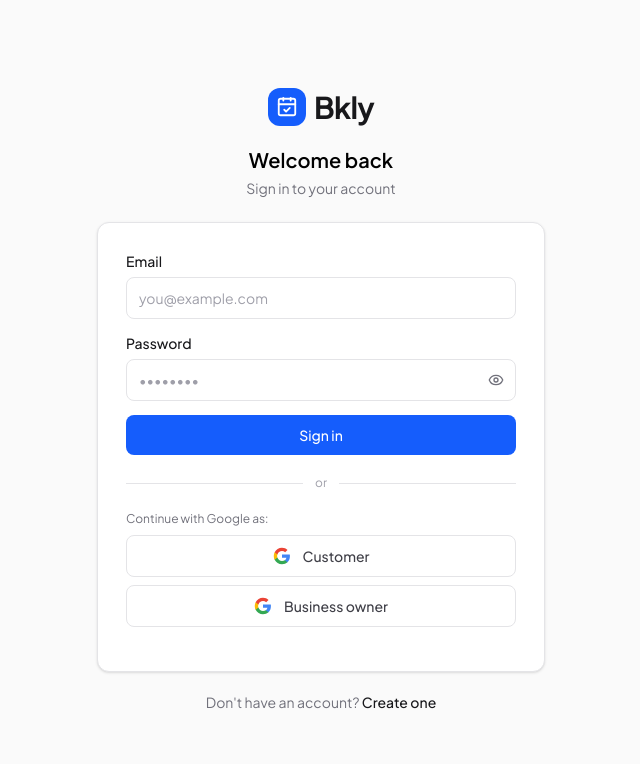
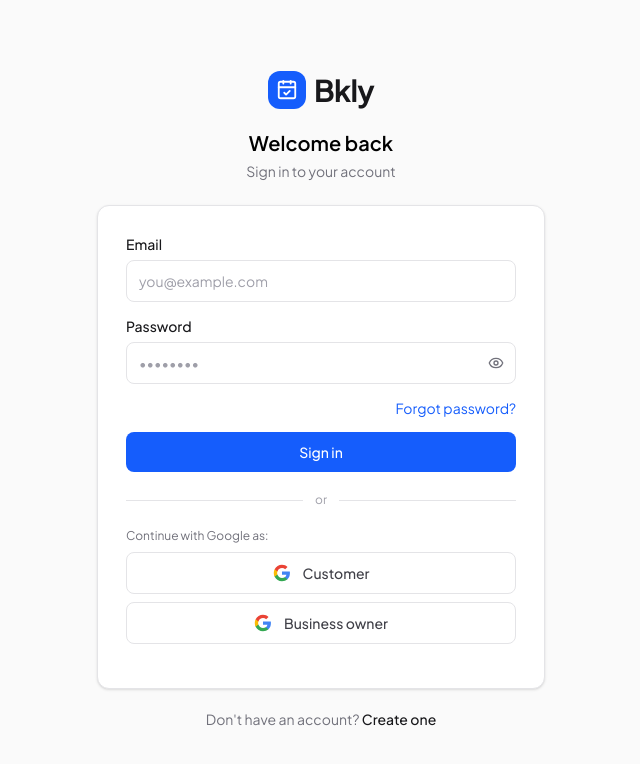
Before and after one commit to EkeanyanwuDavid/appointment-sass, a React (Vite) app in the folder frontend/: page /login in a window 1280 px wide. Shown: the top 764 px of the page, without its empty margins (319-959 px from the left). Built offline with nearby package versions, Linux system fonts and the light colour scheme; a web font is replaced by a local one.

Commit message:
login and register

```diff
--- a/frontend/src/App.tsx
+++ b/frontend/src/App.tsx
@@ -10,6 +10,9 @@
 import ManageStaff from './pages/business/ManageStaff'
 import ManageBookings from './pages/business/ManageBookings'
 import CreateBusiness from './pages/business/CreateBusiness'
+
+import ForgotPassword from './pages/auth/ForgotPassword'
+import ResetPassword from './pages/auth/ResetPassword'
 import Settings from './pages/business/Settings'
 
 import StaffDashboard from './pages/staff/StaffDashboard'
@@ -21,9 +24,6 @@
   return (
     <BrowserRouter>
       <Routes>
-        <Route path="/login" element={<Login />} />
-        <Route path="/register" element={<Register />} />
-        <Route path="/change-password" element={<ChangePassword />} />
         <Route path="/home" element={<Home />} />
         <Route path="/business/dashboard" element={<Dashboard />} />
         <Route path="/business/services" element={<ManageServices />} />
@@ -39,8 +39,14 @@
         <Route path="/book/:slug" element={<BookingPage />} />
         <Route path="/my-bookings" element={<MyBookings />} />
         <Route path="/payment/callback" element={<PaymentCallBack />} />
-        {/* Auth Callback */}
+
+        {/* Auth  */}
+        <Route path="/login" element={<Login />} />
+        <Route path="/register" element={<Register />} />
+        <Route path="/change-password" element={<ChangePassword />} />
         <Route path="/auth/callback" element={<AuthCallback />} />
+        <Route path="/forgot-password" element={<ForgotPassword />} />
+        <Route path="/reset-password/:token" element={<ResetPassword />} />
 
         {/* Landing Page */}
         <Route path="/" element={<LandingPage />} />
--- a/frontend/src/pages/auth/Login.tsx
+++ b/frontend/src/pages/auth/Login.tsx
@@ -96,7 +96,14 @@
                 </button>
               </div>
             </div>
-
+            <div className="flex justify-end">
+              <Link
+                to="/forgot-password"
+                className="text-sm text-blue-600 hover:underline"
+              >
+                Forgot password?
+              </Link>
+            </div>
             <button
               type="submit"
               disabled={isLoading}
```
